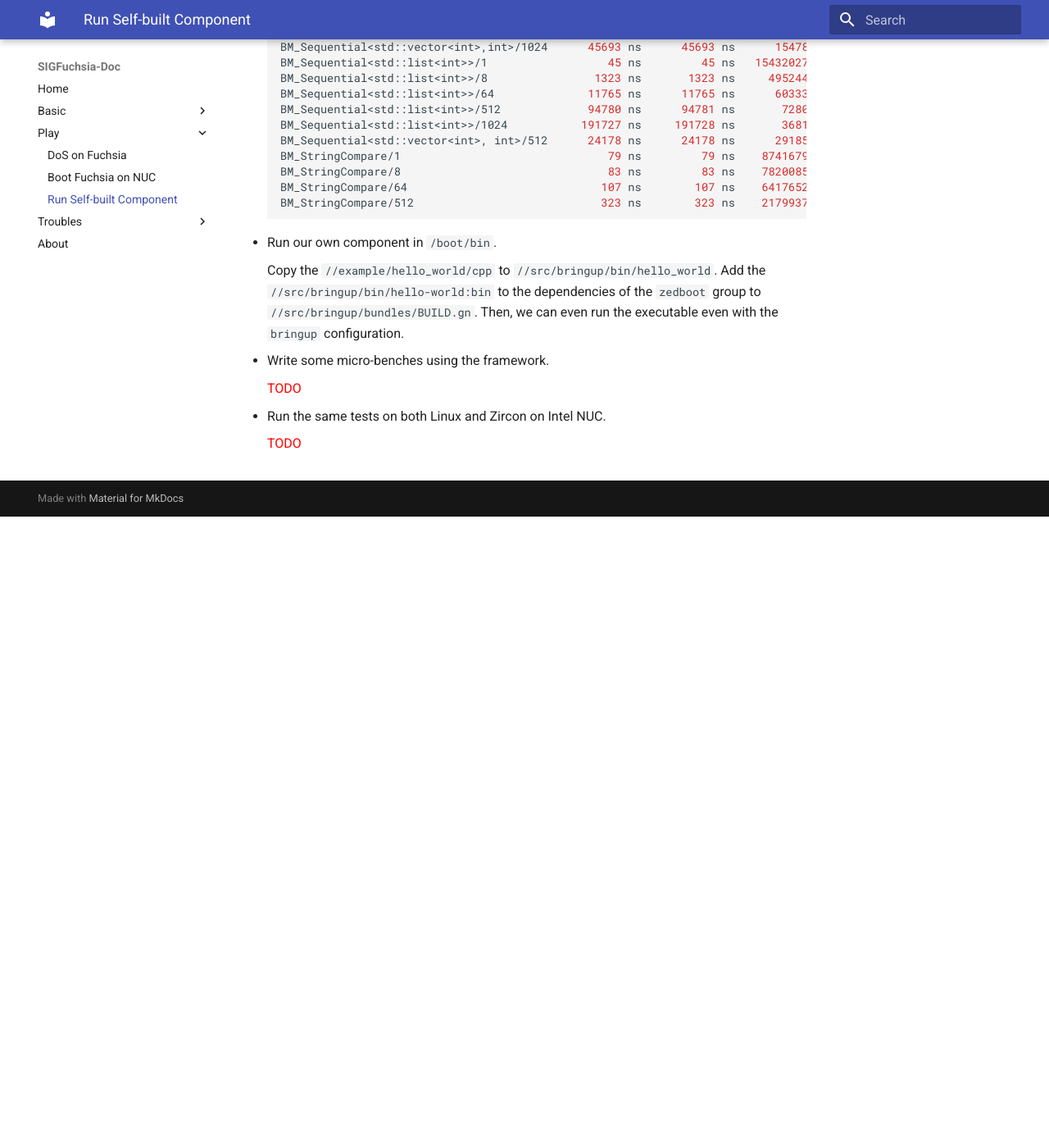
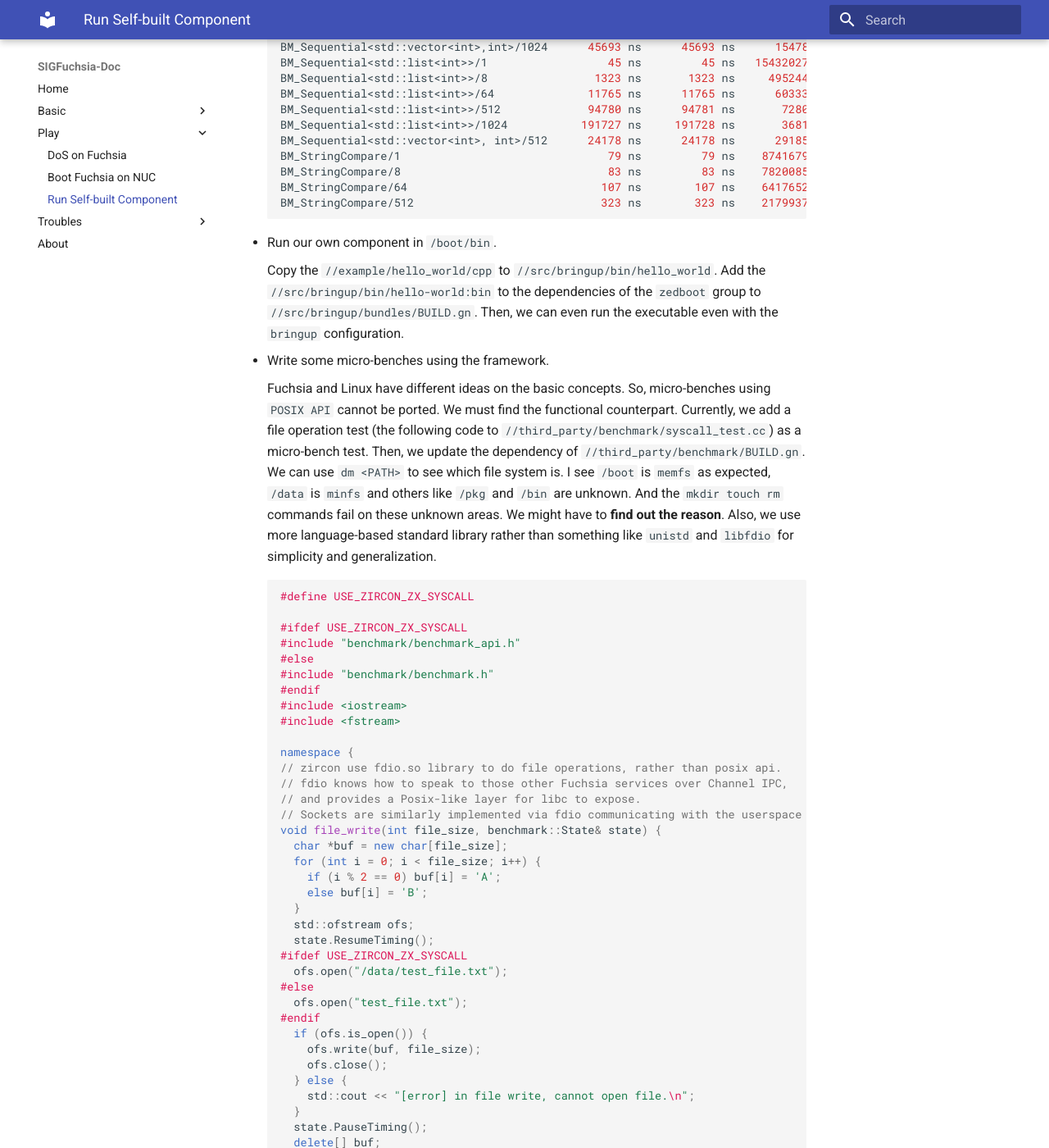
Before and after one commit to SIGFuchsia/doc, an MkDocs documentation site: the page built from docs/play/performance.md, in a window 1280 px wide and 1400 px high, scrolled down 5211 px. Shown: the whole window at 82% size. Built offline with MkDocs 1.6.1 and Material for MkDocs 9.7.7, drawn with Linux system fonts in a browser that asks for light colours; before the commit the page ends 5841 px from its top, so only the background shows below that; some of the changed text lies outside the part shown.

Commit message:
Successfully run file operation benchmark

````diff
--- a/docs/play/performance.md
+++ b/docs/play/performance.md
@@ -228,7 +228,7 @@
 
   - Run `benchmark_test`, the name of the executable, in emulator shell.
 
-    ```shell
+    ```bash
     $ benchmark_test
     Run on (1 X 2592.14 MHz CPU )
     2021-09-06 11:41:17
@@ -285,8 +285,132 @@
 
   - Write some micro-benches using the framework.
 
-    <span style='color:red'>TODO</span>
+    Fuchsia and Linux have different ideas on the basic concepts. So, micro-benches using `POSIX API` cannot be ported. We must find the functional counterpart. Currently, we add a file operation test (the following code to `//third_party/benchmark/syscall_test.cc`) as a micro-bench test. Then, we update the dependency of `//third_party/benchmark/BUILD.gn`. We can use `dm <PATH>` to see which file system is. I see `/boot` is `memfs` as expected, `/data` is `minfs` and others like `/pkg` and `/bin` are unknown. And the `mkdir touch rm` commands fail on these unknown areas. We might have to **find out the reason**. Also, we use more language-based standard library rather than something like `unistd` and `libfdio` for simplicity and generalization.
 
-  - Run the same tests on both Linux and Zircon on Intel NUC.
+    ```c++
+    #define USE_ZIRCON_ZX_SYSCALL
 
-    <span style='color:red'>TODO</span>
+    #ifdef USE_ZIRCON_ZX_SYSCALL
+    #include "benchmark/benchmark_api.h"
+    #else
+    #include "benchmark/benchmark.h"
+    #endif
+    #include <iostream>
+    #include <fstream>
+
+    namespace {
+    // zircon use fdio.so library to do file operations, rather than posix api.
+    // fdio knows how to speak to those other Fuchsia services over Channel IPC,
+    // and provides a Posix-like layer for libc to expose.
+    // Sockets are similarly implemented via fdio communicating with the userspace network stack.
+    void file_write(int file_size, benchmark::State& state) {
+      char *buf = new char[file_size];
+      for (int i = 0; i < file_size; i++) {
+        if (i % 2 == 0) buf[i] = 'A';
+        else buf[i] = 'B';
+      }
+      std::ofstream ofs;
+      state.ResumeTiming();
+    #ifdef USE_ZIRCON_ZX_SYSCALL
+      ofs.open("/data/test_file.txt");
+    #else
+      ofs.open("test_file.txt");
+    #endif
+      if (ofs.is_open()) {
+        ofs.write(buf, file_size);
+        ofs.close();
+      } else {
+        std::cout << "[error] in file write, cannot open file.\n";
+      }
+      state.PauseTiming();
+      delete[] buf;
+    }
+
+    void file_read_rm(int file_size, benchmark::State& state) {
+      char *buf = new char[file_size];
+      std::ifstream ifs;
+      state.ResumeTiming();
+    #ifdef USE_ZIRCON_ZX_SYSCALL
+      ifs.open("/data/test_file.txt");
+    #else
+      ifs.open("test_file.txt");
+    #endif
+      if (ifs.is_open()) {
+        ifs.read(buf, file_size);
+        ifs.close();
+      } else {
+        std::cout << "[error] in file read, cannot open file.\n";
+      }
+      state.PauseTiming();
+      delete[] buf;
+    }
+    }
+
+    static void BM_FileOp(benchmark::State& state) {
+      const int SZ_PAGE = 1024;
+      while (state.KeepRunning()) {
+        state.PauseTiming();
+        file_write(state.range(0) * SZ_PAGE, state);
+        file_read_rm(state.range(0) * SZ_PAGE, state);
+        state.ResumeTiming();
+      }
+    }
+    // test 1k, 10k and 1m file
+    BENCHMARK(BM_FileOp)->Arg(1)->Arg(10)->Arg(1000);
+
+    BENCHMARK_MAIN();
+
+    #undef USE_ZIRCON_ZX_SYSCALL
+    ```
+
+    Then, run `fx set core.qemu-x64 --with-base //bundles:tools` and `fx build`. We use the `core` configuration because our NUC 9 can only run `core` configuration.
+
+    Run on emulator to test it!
+
+    ```bash
+    $ benchmark
+    Run on (1 X 2592.13 MHz CPU )
+    2021-09-08 10:42:36
+    ***WARNING*** Library was built as DEBUG. Timings may be affected.
+    Benchmark               Time           CPU Iterations
+    -----------------------------------------------------
+    BM_FileOp/1      29580839 ns     480812 ns       1000
+    BM_FileOp/10     36780568 ns     705535 ns       1035
+    BM_FileOp/1000   37059443 ns    8599233 ns         82
+    ```
+
+  - Run the same tests on both Linux and Zircon on the same Intel NUC (even with same devices).
+
+    First, run it on Linux.
+
+    ```bash
+    2021-09-08T19:03:53+08:00
+    Running ./build/test/syscall_test
+    Run on (12 X 4500 MHz CPU s)
+    CPU Caches:
+      L1 Data 32 KiB (x6)
+      L1 Instruction 32 KiB (x6)
+      L2 Unified 256 KiB (x6)
+      L3 Unified 12288 KiB (x1)
+    Load Average: 0.52, 0.46, 0.23
+    ***WARNING*** CPU scaling is enabled, the benchmark real time measurements may be noisy and will incur extra overhead.
+    ***WARNING*** Library was built as DEBUG. Timings may be affected.
+    ---------------------------------------------------------
+    Benchmark               Time             CPU   Iterations
+    ---------------------------------------------------------
+    BM_FileOp/1         36055 ns        26183 ns        26937
+    BM_FileOp/10        29221 ns        29032 ns        24282
+    BM_FileOp/1000     542094 ns       541968 ns         1243
+    ```
+
+    Then, we must face the real block device. We just make a partition follow the instructions.
+
+    ```bash
+
+    ```
+
+
+
+- **How to run native debugger and tracer?**
+
+- **Which part of Fuchsia consumes time?**
````
